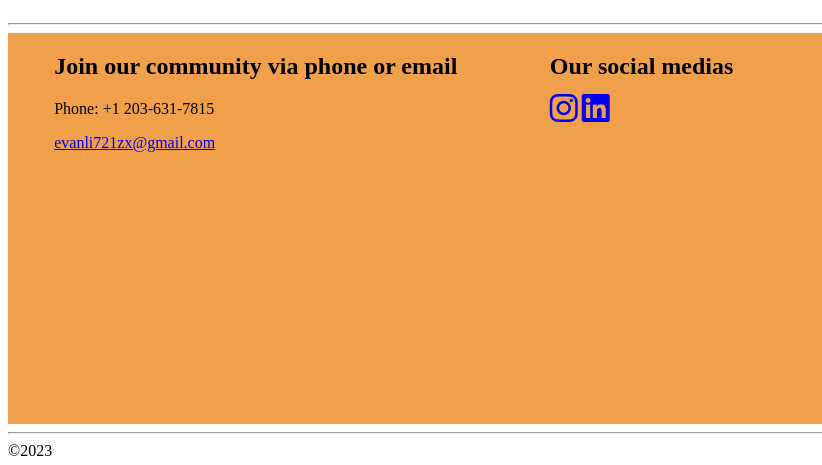
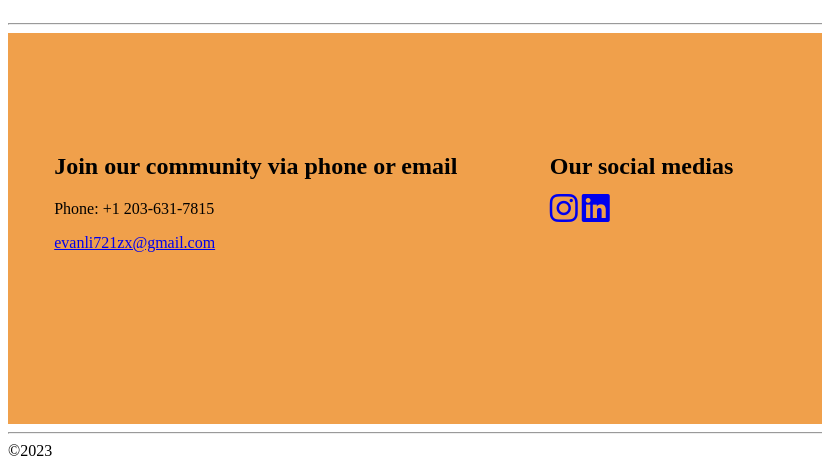
Before and after one commit to IAMZEXUAN/ist263, a plain HTML site: page project6/home.html in a window 1280 px wide. Shown: the part 1041-1506 px from the top of the page, 0-822 px from the left. Drawn offline with Linux system fonts and the light colour scheme.

Commit message:
project6

```diff
--- a/project6/home.html
+++ b/project6/home.html
@@ -55,12 +55,12 @@
 <hr>
 
 <footer class="flex3">
-    <div>
+    <div class="email">
         <h2>Join our community via phone or email</h2>
         <p>Phone: +1 203-631-7815</p>
         <a href="mailto:evanli721zx@gmail.com">evanli721zx@gmail.com</a>
     </div>
-    <div>
+    <div class="social">
         <h2>Our social medias</h2>
         <a href="https://www.instagram.com/cheezz_burger/"><i class="fa-brands fa-instagram fa-2xl"></i></a>
         <a href="https://www.linkedin.com/in/%E6%B3%BD%E8%BD%A9-%E6%9D%8E-307766264/"><i class="fa-brands fa-linkedin fa-2xl"></i></a>
--- a/project6/styles.css
+++ b/project6/styles.css
@@ -99,6 +99,9 @@ footer {
 .flex3 div a:hover {
     color: #FEFBE9;
 }
+.flex3 .email, .social {
+    padding-top: 100px;
+}
 .map {
     padding-bottom: 20px;
 }
```
